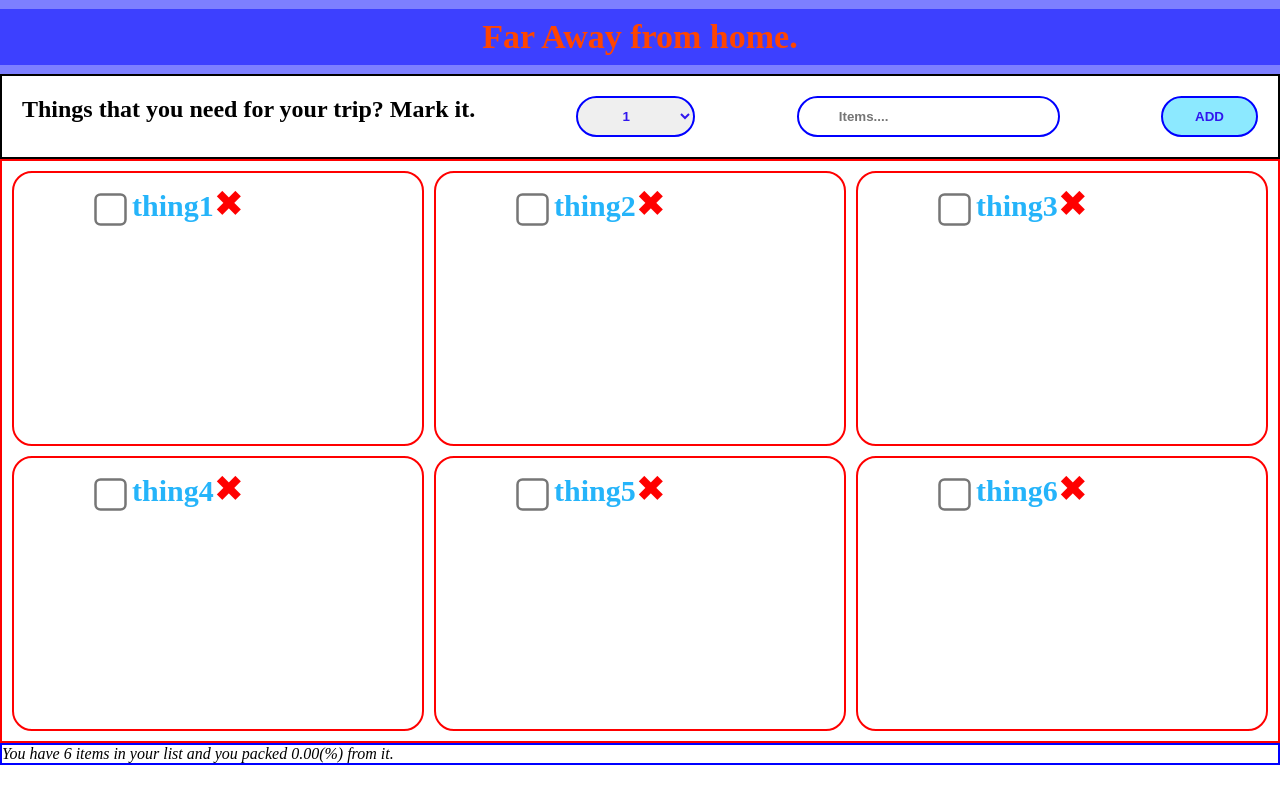
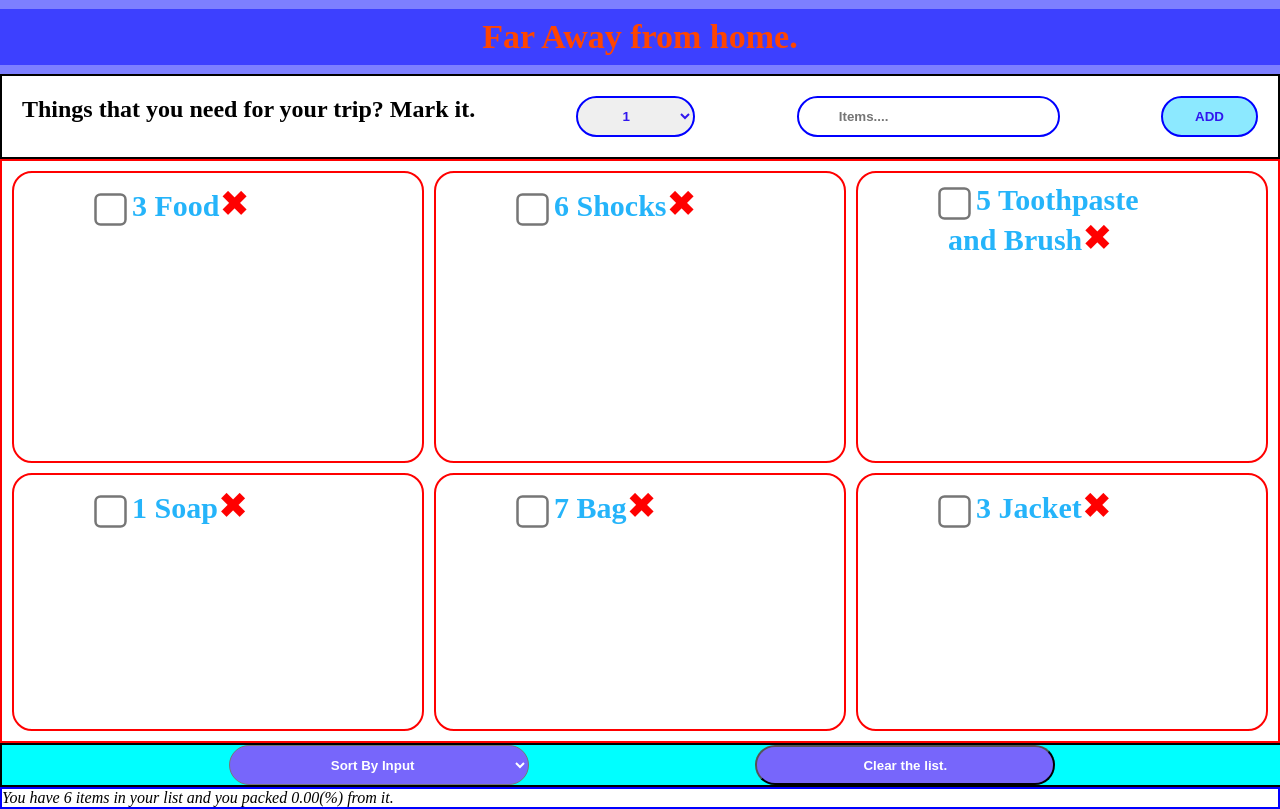
Before and after one commit to AshishPku/React_project, a React (Create React App) app: page / in a window 1280 px wide. Built offline with nearby package versions, Linux system fonts and the light colour scheme.

Commit message:
Finally completed this trip management app with a lots of functionalities like:- 1)Adding,deleting and updating Items. 2)Marking it completed or not. 3)Clearing the whole list. 4)Calculation of percentage of total Packing. and many more

```diff
--- a/public/index.html
+++ b/public/index.html
@@ -2,42 +2,16 @@
 <html lang="en">
   <head>
     <meta charset="utf-8" />
-    <link rel="icon" href="%PUBLIC_URL%/favicon.ico" />
+    <link rel="icon" href="%PUBLIC_URL%/favicon.png" />
     <meta name="viewport" content="width=device-width, initial-scale=1" />
     <meta name="theme-color" content="#000000" />
     <meta
       name="description"
       content="Web site created using create-react-app"
     />
-    <link rel="apple-touch-icon" href="%PUBLIC_URL%/logo192.png" />
-    <!--
-      manifest.json provides metadata used when your web app is installed on a
-      user's mobile device or desktop. See https://developers.google.com/web/fundamentals/web-app-manifest/
-    -->
-    <link rel="manifest" href="%PUBLIC_URL%/manifest.json" />
-    <!--
-      Notice the use of %PUBLIC_URL% in the tags above.
-      It will be replaced with the URL of the `public` folder during the build.
-      Only files inside the `public` folder can be referenced from the HTML.
-
-      Unlike "/favicon.ico" or "favicon.ico", "%PUBLIC_URL%/favicon.ico" will
-      work correctly both with client-side routing and a non-root public URL.
-      Learn how to configure a non-root public URL by running `npm run build`.
-    -->
-    <title>React App</title>
+    <title>Trip Management</title>
   </head>
   <body>
-    <noscript>You need to enable JavaScript to run this app.</noscript>
     <div id="root"></div>
-    <!--
-      This HTML file is a template.
-      If you open it directly in the browser, you will see an empty page.
-
-      You can add webfonts, meta tags, or analytics to this file.
-      The build step will place the bundled scripts into the <body> tag.
-
-      To begin the development, run `npm start` or `yarn start`.
-      To create a production bundle, use `npm run build` or `yarn build`.
-    -->
   </body>
 </html>
--- a/src/App.js
+++ b/src/App.js
@@ -4,15 +4,24 @@ import Form from "./components/Form";
 import Card from "./components/Card";
 import Stats from "./components/Stats";
 const initialItems = [
-  { id: "1", description: "thing1", isPacked: false, quantity: 3 },
-  { id: "2", description: "thing2", isPacked: false, quantity: 6 },
-  { id: "3", description: "thing3", isPacked: false, quantity: 5 },
-  { id: "4", description: "thing4", isPacked: false, quantity: 1 },
-  { id: "5", description: "thing5", isPacked: false, quantity: 7 },
-  { id: "6", description: "thing6", isPacked: false, quantity: 3 },
+  { id: "1", description: "Food", isPacked: false, quantity: 3 },
+  { id: "2", description: "Shocks", isPacked: false, quantity: 6 },
+  {
+    id: "3",
+    description: "Toothpaste and Brush",
+    isPacked: false,
+    quantity: 5,
+  },
+  { id: "4", description: "Soap", isPacked: false, quantity: 1 },
+  { id: "5", description: "Bag", isPacked: false, quantity: 7 },
+  { id: "6", description: "Jacket", isPacked: false, quantity: 3 },
 ];
 const App = () => {
   const [items, setItem] = useState(initialItems);
+  const deleteAll = () => {
+    const confirm = window.confirm("Are you sure to clear the list?");
+    if (confirm) setItem((items) => []);
+  };
   const addnewItem = (item) => {
     setItem((items) => [...items, item]);
   };
@@ -30,11 +39,17 @@ const App = () => {
       )
     );
   };
+
   return (
     <>
       <Header />
       <Form onAddingItem={addnewItem} />
-      <Card items={items} deleteIterm={deleteAItem} onchecking={onCheck} />
+      <Card
+        items={items}
+        deleteIterm={deleteAItem}
+        onchecking={onCheck}
+        deleteAll={deleteAll}
+      />
       <Stats items={items} />
     </>
   );
--- a/src/components/Card.js
+++ b/src/components/Card.js
@@ -1,30 +1,56 @@
-import React from "react";
-const Card = ({ items, deleteIterm, onchecking }) => {
+import React, { useState } from "react";
+const Card = ({ items, deleteIterm, onchecking, deleteAll }) => {
+  const [SortedBy, setSortedBy] = useState("input");
+  let sortedItems;
+  if (SortedBy === "description") {
+    sortedItems = items
+      .slice()
+      .sort((a, b) => a.description.localeCompare(b.description));
+  } else if (SortedBy === "number") {
+    sortedItems = items.slice().sort((a, b) => a.quantity < b.quantity);
+  } else {
+    sortedItems = items;
+  }
   return (
+    <>
       <ul className="card">
-      {items.map((items) => {
+        {sortedItems.map((item) => {
           return (
             <ul className="item">
-            <div id={items.id}>
+              <div id={item.id}>
                 <span>
                   <input
                     className="checktype"
                     type="checkbox"
                     value={0}
-                  onChange={() => onchecking(items.id)}
+                    onChange={() => onchecking(item.id)}
                   />
                 </span>
-              <span className={items.isPacked === true ? "cross" : ""}>
-                {items.description}
+                <span className={item.isPacked === true ? "cross" : ""}>
+                  {item.quantity} {item.description}
                 </span>
                 <span>
-                <button onClick={() => deleteIterm(items.id)}>&#x2716;</button>
+                  <button onClick={() => deleteIterm(item.id)}>&#x2716;</button>
                 </span>
               </div>
             </ul>
           );
         })}
       </ul>
+      <div
+        className="SortingItems"
+        onChange={(e) => setSortedBy(e.target.value)}
+      >
+        <select className="sortClass">
+          <option value="input">Sort By Input</option>
+          <option value="description">Sort By Description</option>
+          <option value="number">Sort By NumberOfItems</option>
+        </select>
+        <button className="EraseList" onClick={() => deleteAll()}>
+          Clear the list.
+        </button>
+      </div>
+    </>
   );
 };
 
--- a/src/index.css
+++ b/src/index.css
@@ -87,3 +87,29 @@
   transform: scale(2.5);
   margin-right: 15px;
 }
+.SortingItems {
+  display: flex;
+  border: 2px solid black;
+  width: 100%;
+  height: 40px;
+  background-color: aqua;
+  justify-content: space-evenly;
+}
+.sortClass {
+  height: 40px;
+  width: 300px;
+  text-align: center;
+  font-weight: 700;
+  background-color: #c305f89c;
+  color: white;
+  border-radius: 20px;
+}
+.EraseList {
+  height: 40px;
+  width: 300px;
+  text-align: center;
+  font-weight: 700;
+  background-color: #c305f89c;
+  color: white;
+  border-radius: 20px;
+}
```
Also changed, not shown: public/favicon.png (added). Lines whose indentation alone changed are shown as unchanged.
